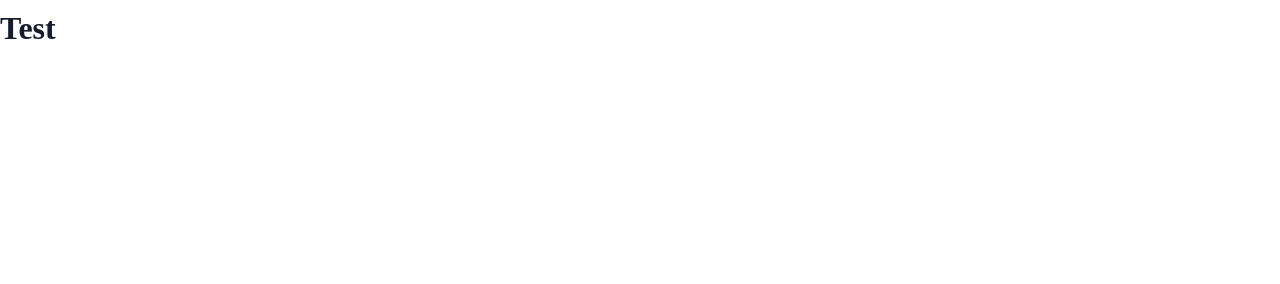
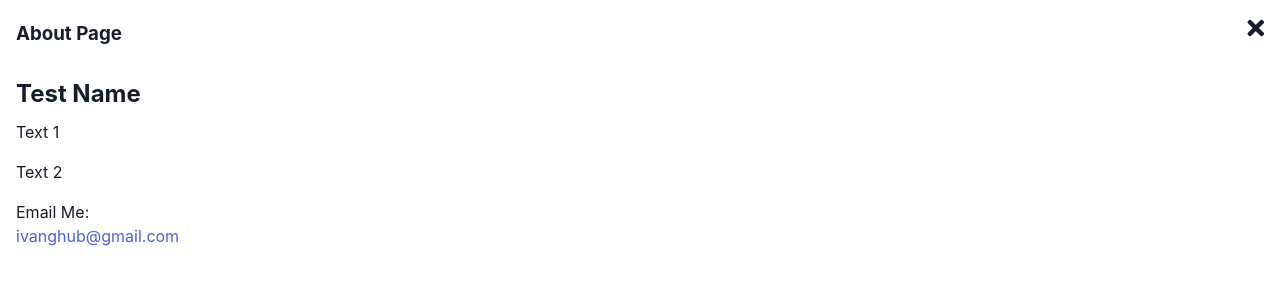
Before and after one commit to IvanFigg/DryWebsite, a website: page index.html in a window 1280 px wide. Drawn offline with Linux system fonts and the light colour scheme.

Commit message:
updated up to full site modal visibility classes

```diff
--- a/CSS/base.css
+++ b/CSS/base.css
@@ -15,7 +15,8 @@ nav {
 
 body {
   margin: 0;
-  font-family: 1rem;
+  font-family: "Inter", sans-serif;
+  font-size: 1rem;
   font-weight: 400;
   line-height: 1.5;
   color: var(--color-text);
@@ -58,3 +59,40 @@ button {
 .container {
   max-width: 1140px;
 }
+
+.ul-defaults-none {
+  list-style-type: none;
+  margin: 0;
+  padding: 0;
+}
+
+.btn {
+  font-weight: 700;
+  min-width: 175px;
+  display: inline-block;
+  display: flex;
+  align-items: center;
+  justify-content: center;
+  text-transform: uppercase;
+  letter-spacing: 1.63px;
+  height: 65px;
+  transition: 0.4s;
+  padding-left: 30px;
+  padding-right: 30px;
+  box-shadow: 0 32px 54px rgba(3, 3, 3, 0.12);
+}
+.btn:not(:disabled).btn:not(.disabled),
+button:not(:disabled):not(.disabled) {
+  cursor: pointer;
+}
+
+.btn-primary,
+.btn-primary a {
+  columns: #fff;
+  background-color: #495fef;
+  border-color: #495fef;
+}
+
+.round-pill {
+  border-radius: 50rem;
+}
--- a/CSS/styles.css
+++ b/CSS/styles.css
@@ -0,0 +1,53 @@
+.navbar {
+  display: flex;
+  flex-flow: row nowrap;
+  padding: 0.5rem 1rem;
+  width: 100%;
+}
+.navbar .navbar-nav {
+  margin-left: auto;
+}
+.brand-logo a h2 {
+  font-size: 1.5rem;
+  letter-spacing: -0.5px;
+  line-height: 1.42;
+}
+.main-menu {
+  display: flex;
+}
+.nav-item {
+  padding: 18px;
+  font-size: 15px;
+  line-height: 26px;
+  cursor: pointer;
+  text-transform: lowercase;
+}
+.full-site-modal {
+  position: fixed;
+  top: 0;
+  bottom: 0;
+  left: 0;
+  right: 0;
+  padding: 1rem;
+  transition: all 0.35s ease-in;
+  background-color: white;
+  /* visibility: hidden;
+  opacity: 0; */
+}
+.modal-header {
+  display: flex;
+  padding-bottom: 1rem;
+  justify-content: space-between;
+}
+.modal-header .fa-times {
+  font-size: 1.5rem;
+  transition: all 0.5s ease-in;
+}
+.modal-header .fa-times:hover {
+  transition: scale(1.1);
+  transform: all 0.5s ease-in;
+}
+.full-site-modal.is-visible {
+  visibility: visible;
+  opacity: 1;
+}
--- a/index.html
+++ b/index.html
@@ -12,12 +12,43 @@
     />
     <link rel="stylesheet" href="./css/base.css" />
     <link rel="stylesheet" href="./css/theme.css" />
-    <link rel="stylesheet" href="./css/base.css" />
-    <link rel="stylesheet" href="./css/base.css" />
+    <link rel="stylesheet" href="./css/styles.css" />
+    <link rel="stylesheet" href="./css/pages.css" />
     <title>Folio</title>
   </head>
   <body>
-    <h1>Test</h1>
+    <main class="site-wrapper">
+      <header class="site-header">
+        <nav class="navbar">
+          <div class="brand-logo">
+            <a href="/"><h2>Folio.</h2></a>
+          </div>
+          <div class="navbar-nav">
+            <ul class="ul-defaults-none main-menu">
+              <li class="nav-item">Home</li>
+              <li class="nav-item">About Us</li>
+              <li class="nav-item">Contact</li>
+            </ul>
+          </div>
+        </nav>
+      </header>
+    </main>
+
+    <div class="full-site-modal">
+      <header class="modal-header">
+        <h3>About Page</h3>
+        <i class="fas fa-times"></i>
+      </header>
+      <div class="modal-body">
+        <h2>Test Name</h2>
+        <p>Text 1</p>
+        <p>Text 2</p>
+        <div>
+          <div>Email Me:</div>
+          <a href="mailto:ivanghub@gmail.com">ivanghub@gmail.com</a>
+        </div>
+      </div>
+    </div>
     <script src="./JS/main.js"></script>
   </body>
 </html>
--- /dev/null
+++ b/package.json
@@ -0,0 +1,5 @@
+{
+  "dependencies": {
+    "bootstrap": "^5.3.2"
+  }
+}
```
Also changed, not shown: 1 other file.
